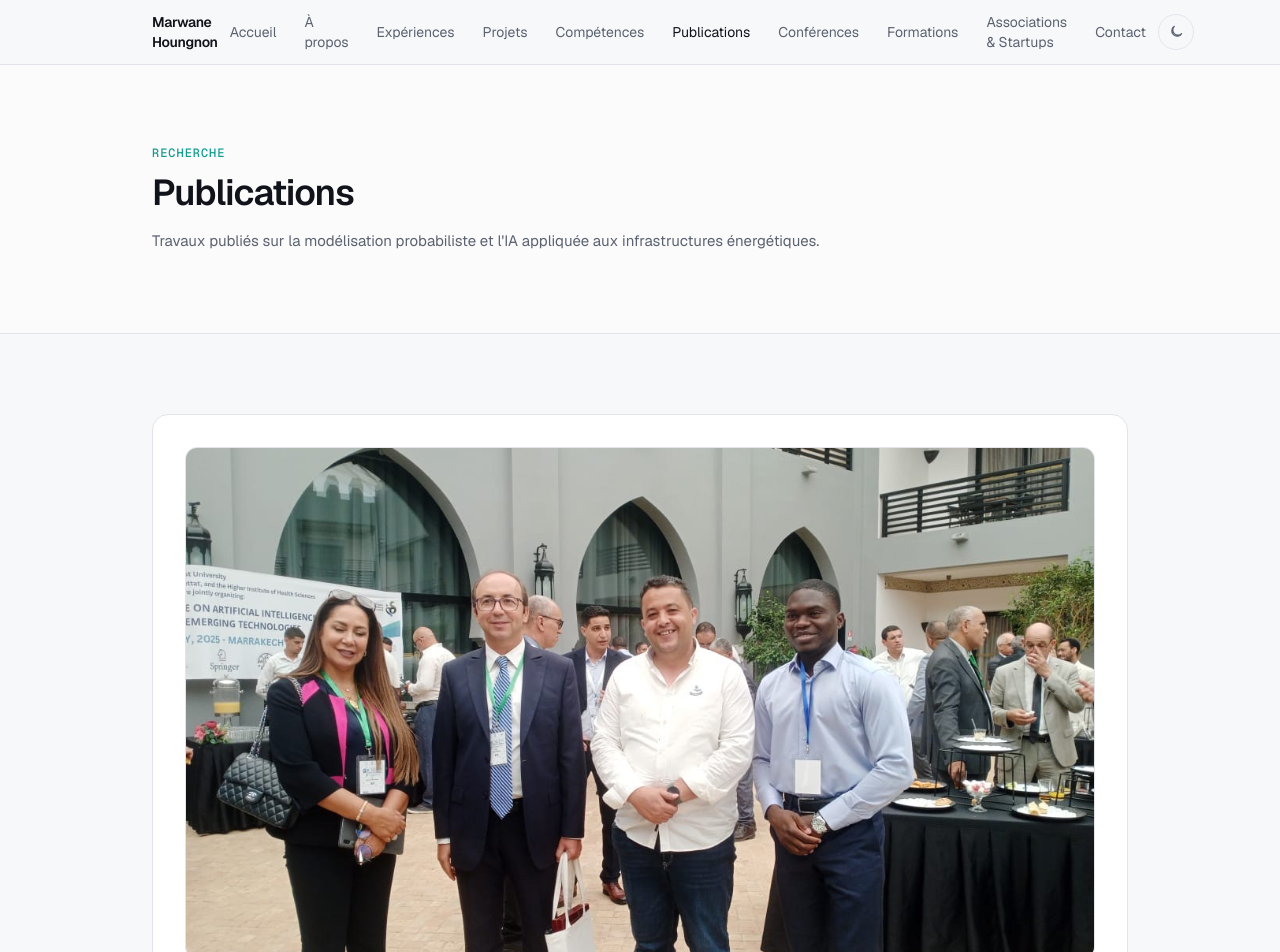
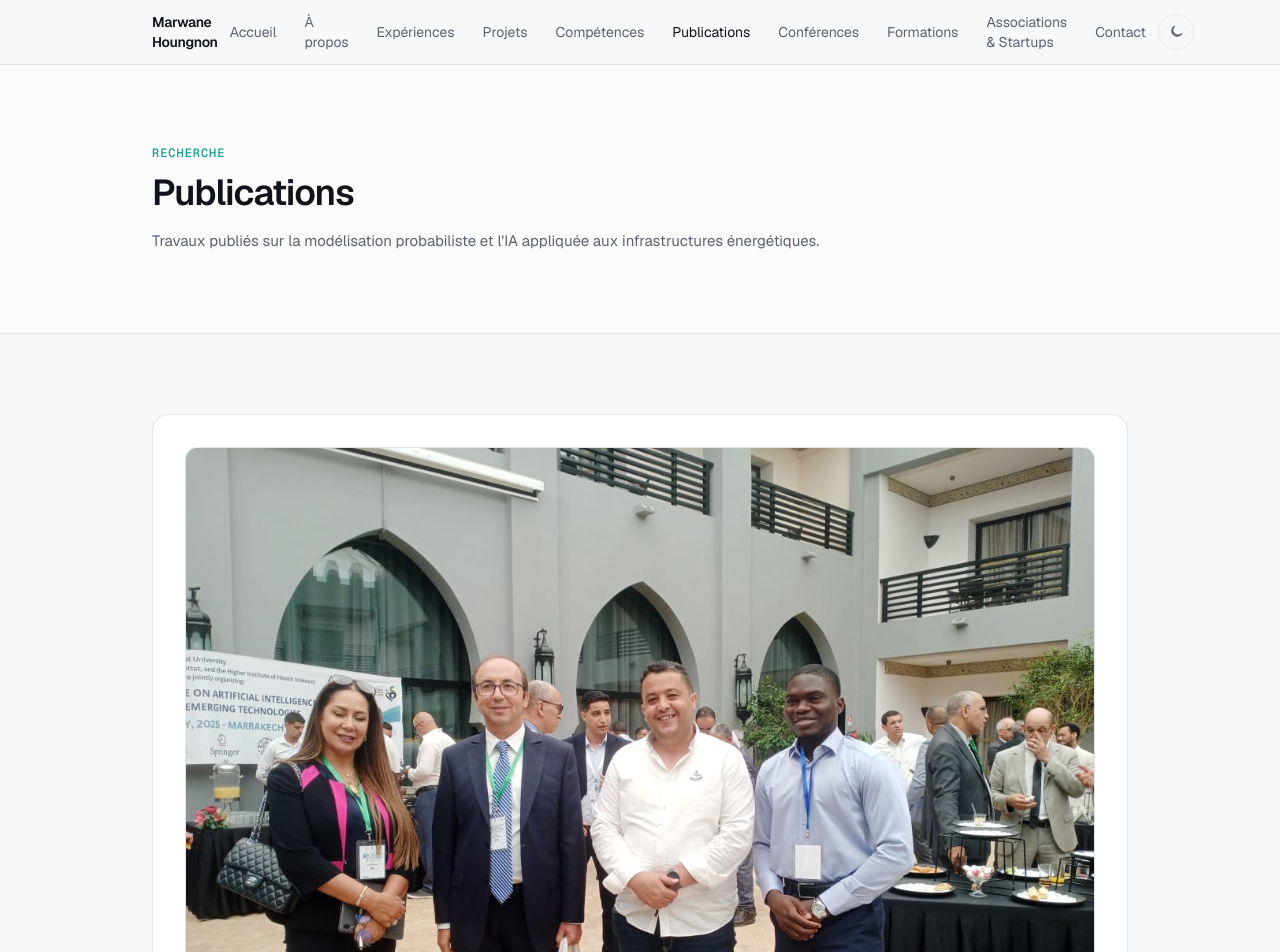
Before and after one commit to Thekidmaroi/MY-PORTOFOLIO, a Next.js app: page /publications in a window 1280 px wide. Shown: the top 952 px of the page. Built offline with nearby package versions, Linux system fonts and the light colour scheme.

Commit message:
Change aspect ratio class for MediaSlot component

```diff
--- a/src/app/publications/page.tsx
+++ b/src/app/publications/page.tsx
@@ -25,7 +25,7 @@ export default function PublicationsPage() {
                   src={pub.photo}
                   alt={`Photo — ${pub.venue}`}
                   variant="cover"
-                  className="mb-5 aspect-video w-full"
+                                    className="mb-5 aspect-[4/3] w-full"
                 />
               )}
               <div className="flex flex-wrap items-center justify-between gap-2">
```
